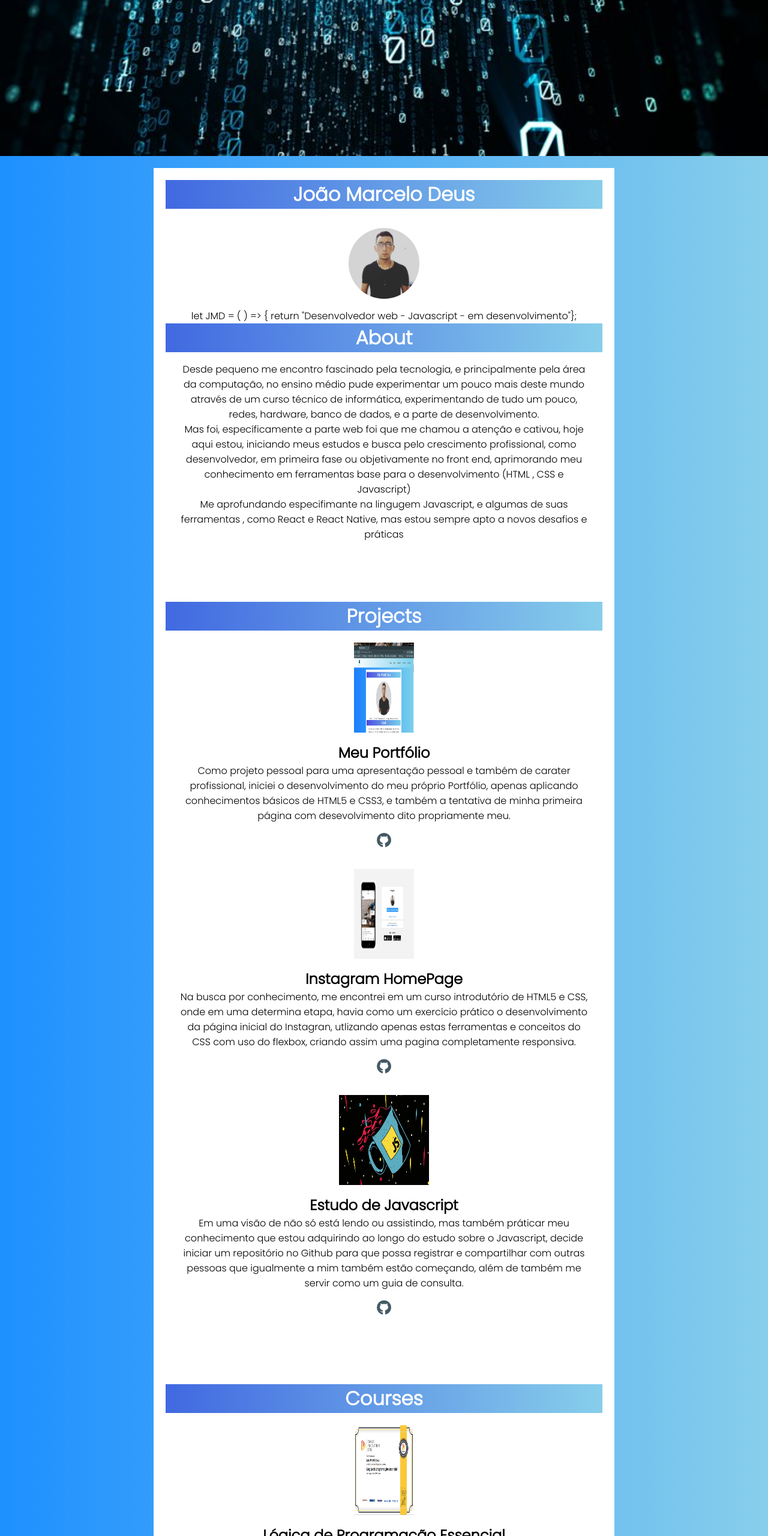
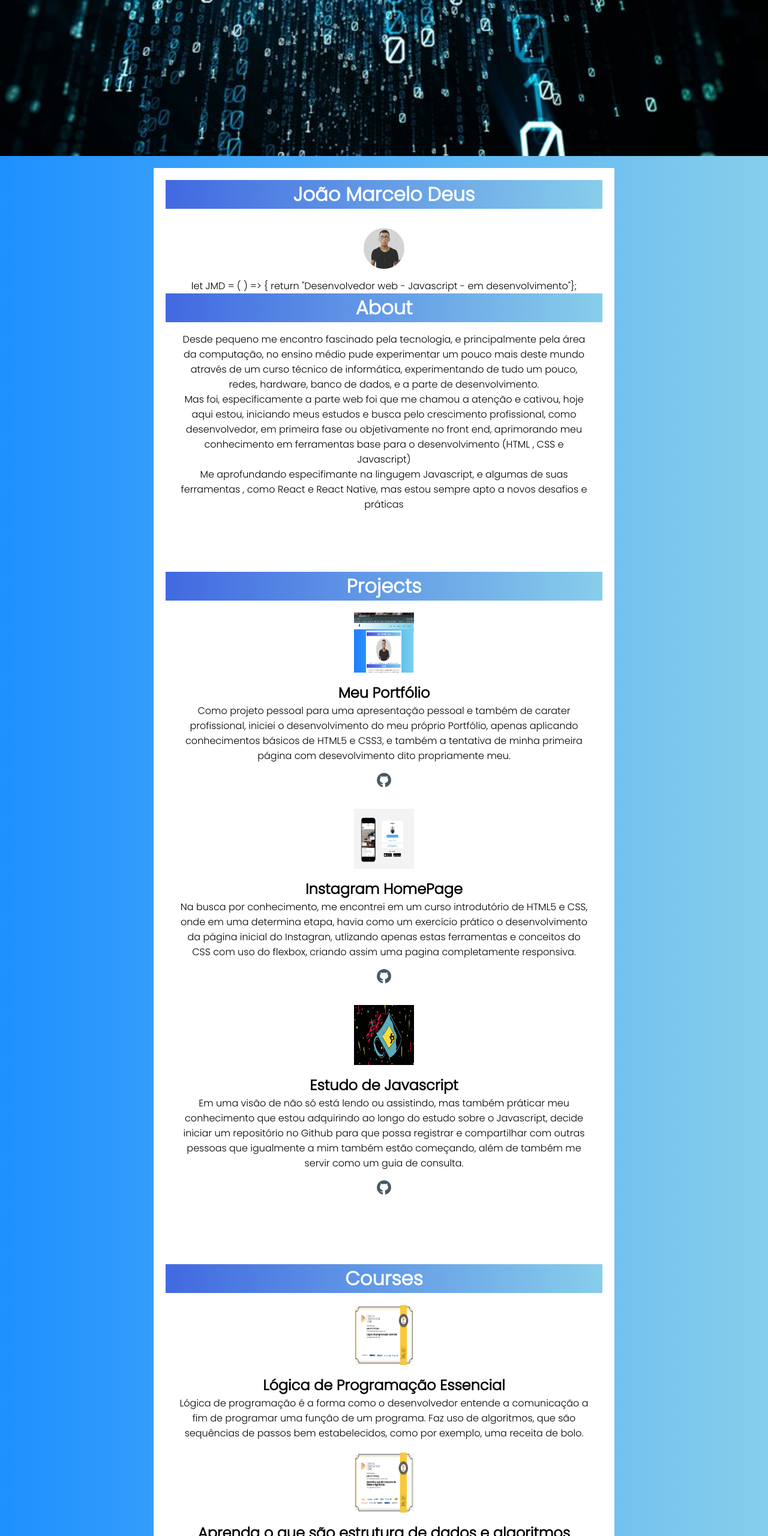
Before and after one commit to marcelodeus98/My_Portfolio, a plain HTML site: page index.html in a window 1280 px wide. Shown: the part 240-2800 px from the top of the page at 60% size. Drawn offline with nearby package versions, Linux system fonts and the light colour scheme.

Commit message:
update responsive page

```diff
--- a/index.html
+++ b/index.html
@@ -36,7 +36,7 @@
 
 <main class="main-container">
     <h1 class="title">João Marcelo Deus</h1>
-    <img class="img-perfil" src="./img/perfil-portfolio.jpg" width="100vmin" height="150vmin">
+    <img class="img-perfil" src="./img/perfil-portfolio.jpg" width="100vmin" height="100vmax">
     <p>let JMD = ( ) => { return "Desenvolvedor web - Javascript - em desenvolvimento"};</p>
     <div class="section-project" id="about-div">
         <h1 class="title">About</h1>
@@ -50,7 +50,7 @@
         <div class="project-container">
             <div class="project-container-section">
                 <div class="project-container-img">
-                    <img class="img-project" src="./img/project-portfolio.png" width="100vmin" height="150vmin">
+                    <img class="img-project" src="./img/project-portfolio.png" width="100vmin" height="100vmax">
                 </div>
                 <div class="project-container-description">
                     <h2>Meu Portfólio</h2>
@@ -61,7 +61,7 @@
 
             <div class="project-container-section">
                 <div class="project-container-img">
-                    <img class="img-project" src="./img/project1.png" width="100vmin" height="150vmin">
+                    <img class="img-project" src="./img/project1.png" width="100vmin" height="100vmax">
                 </div>
                 <div class="project-container-description">
                     <h2>Instagram HomePage</h2>
@@ -72,7 +72,7 @@
 
             <div class="project-container-section">
                 <div class="project-container-img">
-                    <img class="img-project" src="./img/javascript.jpeg" width="150vmin" height="150vmin">
+                    <img class="img-project" src="./img/javascript.jpeg" width="100vmax" height="100vmax">
                 </div>
                 <div class="project-container-description">
                     <h2>Estudo de Javascript</h2>
@@ -89,7 +89,7 @@
         <div class="project-container">
             <div class="project-container-section">
                 <div class="project-container-img">
-                    <img class="img-project" src="./img/img-c5.png" width="100vmin" height="150vmin">
+                    <img class="img-project" src="./img/img-c5.png" width="100vmin" height="100vmax">
                 </div>
                 <div class="project-container-description">
                     <h2>Lógica de Programação Essencial</h2>
@@ -99,7 +99,7 @@
 
             <div class="project-container-section">
                 <div class="project-container-img">
-                    <img class="img-project" src="./img/img-1.png" width="100vmin" height="150vmin">
+                    <img class="img-project" src="./img/img-1.png" width="100vmin" height="100vmax">
                 </div>
                 <div class="project-container-description">
                     <h2>Aprenda o que são estrutura de dados e algoritmos</h2>
@@ -109,7 +109,7 @@
 
             <div class="project-container-section">
                 <div class="project-container-img">
-                    <img class="img-project" src="./img/img-c6.png" width="100vmin" height="150vmin">
+                    <img class="img-project" src="./img/img-c6.png" width="100vmin" height="100vmax">
                 </div>
                 <div class="project-container-description">
                     <h2>Introdução ao domain driven design e padrões de arquitetura</h2>
@@ -119,7 +119,7 @@
 
             <div class="project-container-section">
                 <div class="project-container-img">
-                    <img class="img-project" src="./img/img-c2.png" width="100vmin" height="150vmin">
+                    <img class="img-project" src="./img/img-c2.png" width="100vmin" height="100vmax">
                 </div>
                 <div class="project-container-description">
                     <h2>Introdução a criação de websites com HTML5 e CSS3</h2>
@@ -129,7 +129,7 @@
 
             <div class="project-container-section">
                 <div class="project-container-img">
-                    <img class="img-project" src="./img/img-c3.png" width="100vmin" height="150vmin">
+                    <img class="img-project" src="./img/img-c3.png" width="100vmin" height="100vmax">
                 </div>
                 <div class="project-container-description">
                     <h2>Introdução ao Git e Controle de Versões</h2>
@@ -139,7 +139,7 @@
 
             <div class="project-container-section">
                 <div class="project-container-img">
-                    <img class="img-project" src="./img/img-c3.png" width="100vmin" height="150vmin">
+                    <img class="img-project" src="./img/img-c3.png" width="100vmin" height="100vmax">
                 </div>
                 <div class="project-container-description">
                     <h2>Programação para internet com JavaScript</h2>
```
